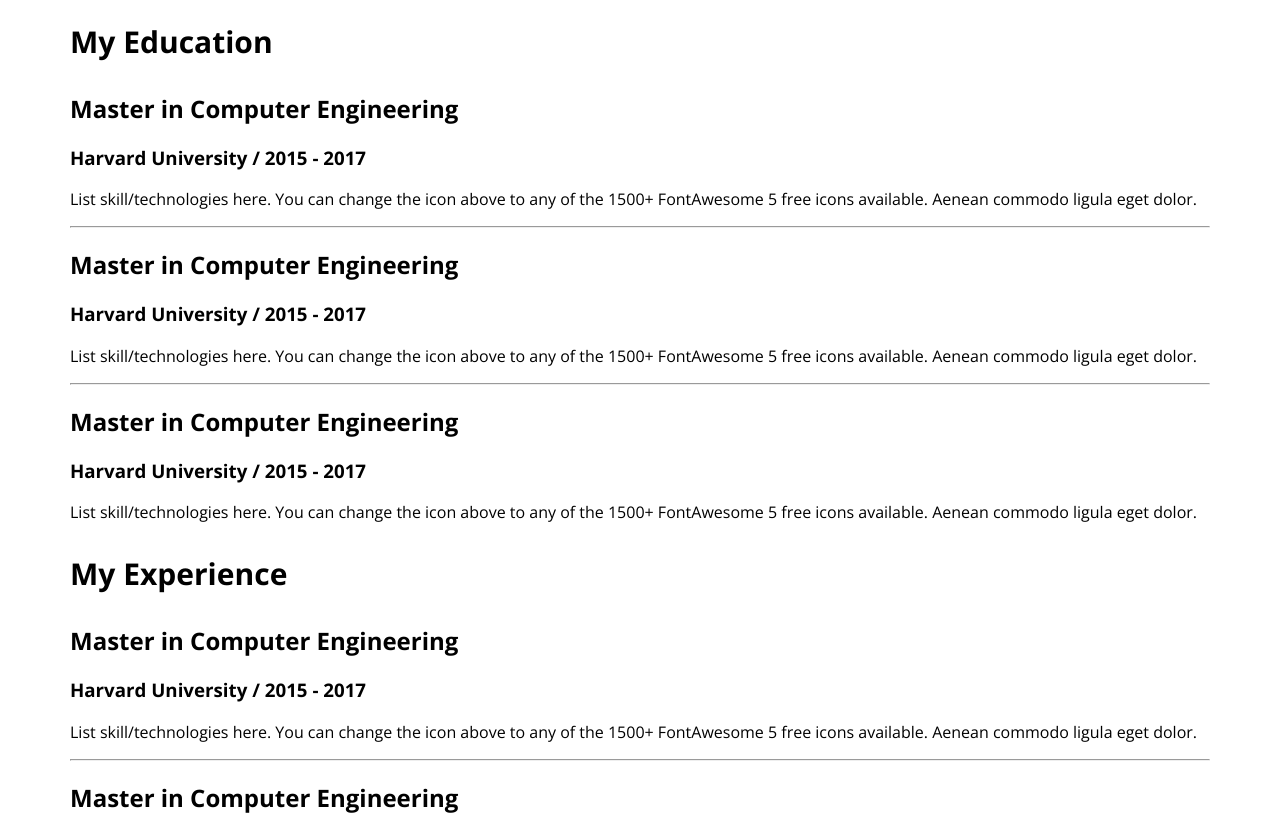
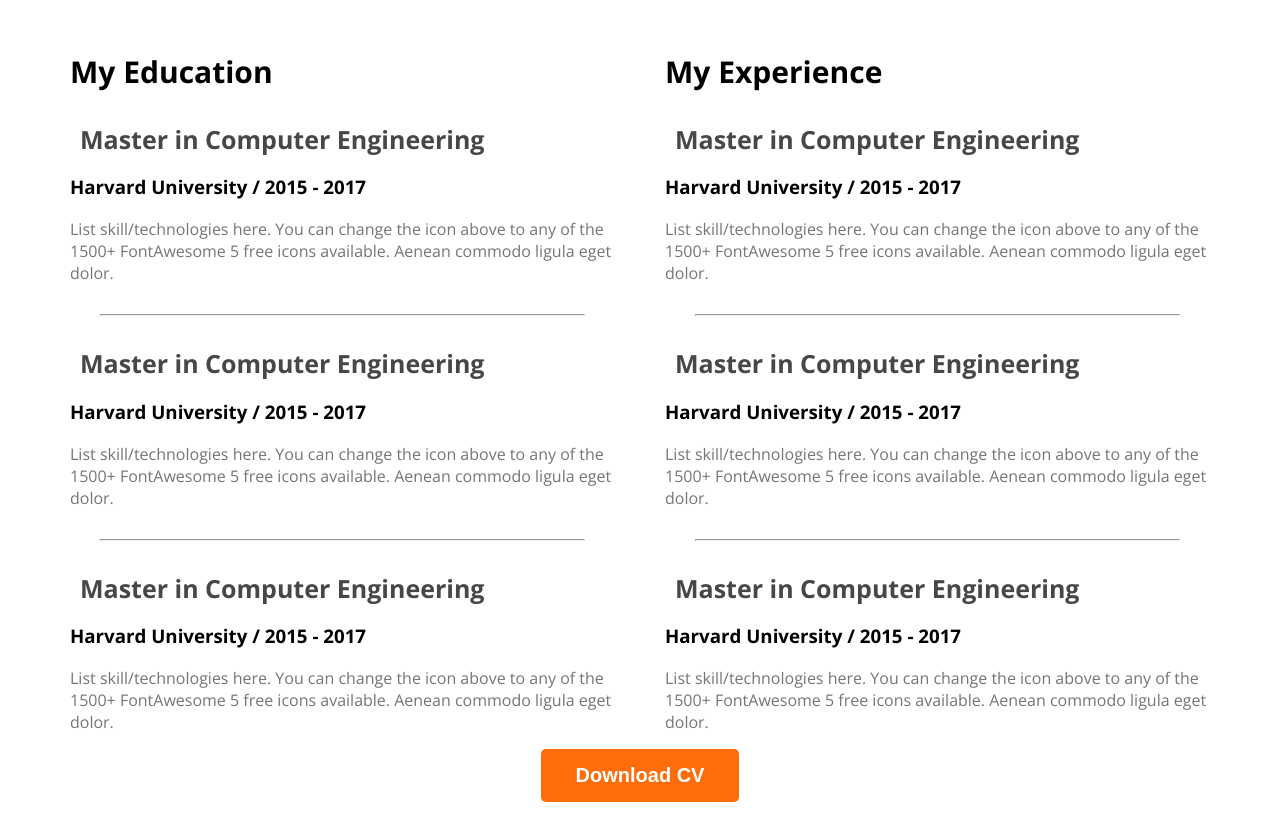
Before and after one commit to mazharul03/webdeveloper-portfolio, a plain HTML site: page index.html in a window 1280 px wide. Shown: the part 2280-3097 px from the top of the page. Drawn offline with nearby package versions, Linux system fonts and the light colour scheme.

Commit message:
finished the resume section

```diff
--- a/index.html
+++ b/index.html
@@ -172,6 +172,9 @@
                 </div>
 
             </div>
+            <div class="Download-cv">
+                <button class="btn-primary">Download CV</button>
+            </div>
 
 
         </section>
--- a/styles/portfolio.css
+++ b/styles/portfolio.css
@@ -155,3 +155,34 @@
     font-weight: 700;
 
 }
+
+.resume-container {
+    display: flex;
+    gap: 50px;
+}
+
+.resume-item-title {
+    color: #474747;
+    font-size: 25px;
+    font-weight: 700;
+    margin: 10px;
+}
+
+.resume-item-inistitute {
+    margin-bottom: 20px;
+    margin-top: 0px;
+}
+
+
+.resume-item-inistitute,
+.resume-item-description {
+    color: #757575;
+}
+
+.resume-container hr {
+    margin: 30px;
+}
+
+.Download-cv {
+    text-align: center;
+}
```
